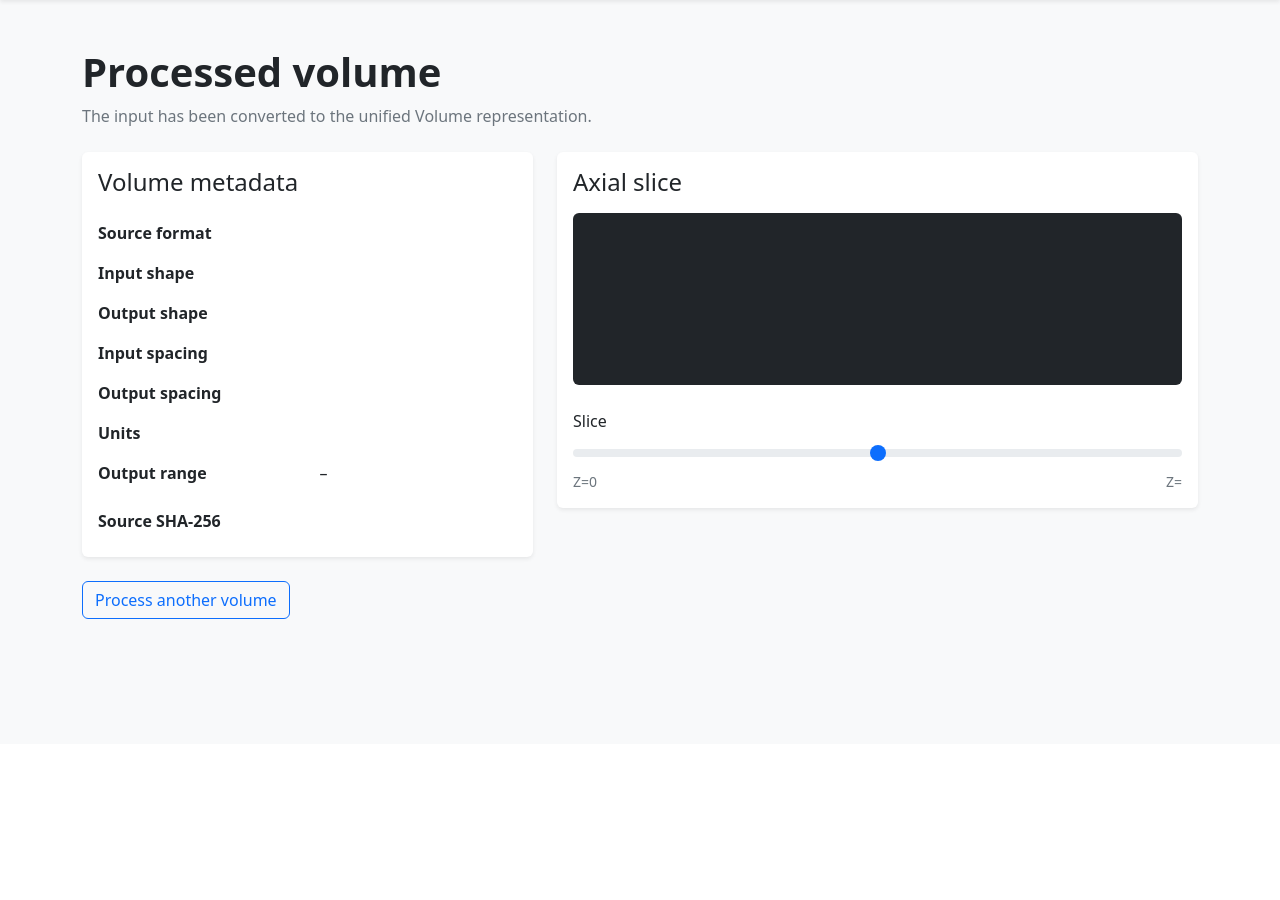
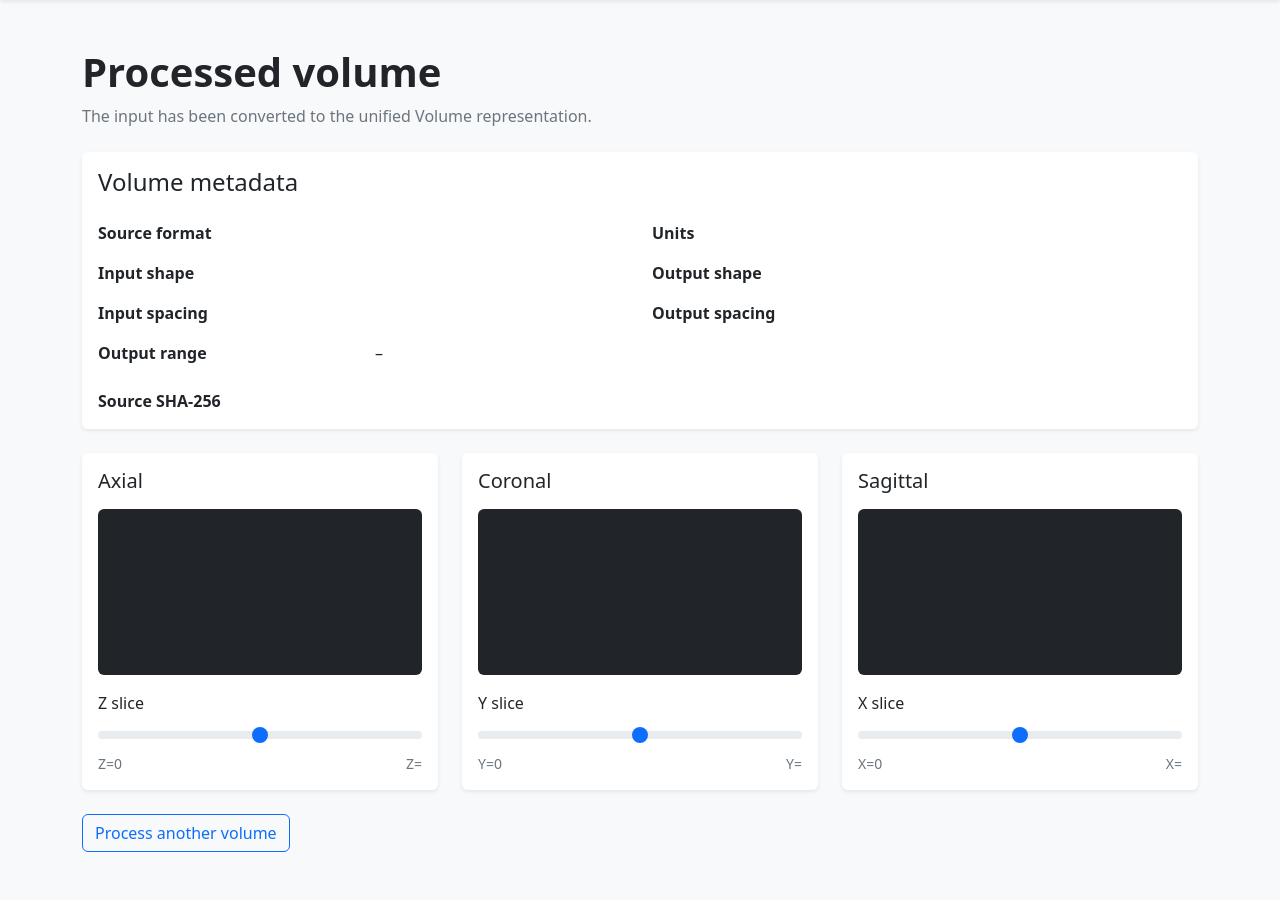
Before and after one commit to pg-weti-projects/3d-object-segmentation, a Flask app: template src/api/templates/result.html in a window 1280 px wide. Shown: the part 56-956 px from the top of the page. Before the commit the page ends 675 px from the top, so only its background shows below. Run offline with Flask 3, Linux system fonts and the light colour scheme; the template is opened without the code that fills it, so the values that code supplies are empty; a map, chart or similar area stays blank.

Commit message:
feat: add 3-plane visualisation (#33)

```diff
--- a/src/api/static/css/app.css
+++ b/src/api/static/css/app.css
@@ -1,3 +1,11 @@
 body {
   min-height: 100vh;
 }
+
+.plane-canvas {
+  display: block;
+  max-width: 100%;
+  max-height: 60vh;
+  margin: 0 auto;
+  cursor: ns-resize;
+}
--- a/src/api/static/js/volume-preview.js
+++ b/src/api/static/js/volume-preview.js
@@ -1,32 +1,90 @@
-const previewSlices = window.volumePreviewData;
-const canvas = document.getElementById("preview");
-const slider = document.getElementById("slice-slider");
-const sliceLabel = document.getElementById("slice-label");
+// window.volumePreviewData: nested [Z][Y][X] floats in [0, 1];
+// window.volumePreviewSpacing: [z, y, x] voxel size in mm.
+(() => {
+const slices = window.volumePreviewData;
+const spacing = window.volumePreviewSpacing || [1, 1, 1];
+const MIN_DISPLAY_SIZE = 512;
 
-function renderSlice(index) {
-  const slice = previewSlices[index];
-  const height = slice.length;
-  const width = slice[0].length;
-  canvas.width = width;
-  canvas.height = height;
-
-  const context = canvas.getContext("2d");
-  const image = context.createImageData(width, height);
-
-  slice.forEach((row, y) => row.forEach((value, x) => {
-    const color = Math.round(value * 255);
-    const offset = (y * width + x) * 4;
-    image.data[offset] = color;
-    image.data[offset + 1] = color;
-    image.data[offset + 2] = color;
-    image.data[offset + 3] = 255;
-  }));
-
-  context.putImageData(image, 0, 0);
-  sliceLabel.textContent = `(Z=${index})`;
+if (!slices || !slices.length) {
+  return;
 }
 
-if (previewSlices && previewSlices.length && canvas && slider && sliceLabel) {
-  renderSlice(Number(slider.value));
-  slider.addEventListener("input", () => renderSlice(Number(slider.value)));
-}
+const depth = slices.length;
+const height = slices[0].length;
+const width = slices[0][0].length;
+const [spacingZ, spacingY, spacingX] = spacing;
+
+const planes = {
+  axial: {
+    axis: "Z", count: depth, columns: width, rows: height,
+    columnSpacing: spacingX, rowSpacing: spacingY,
+    value: (index, row, column) => slices[index][row][column],
+  },
+  coronal: {
+    axis: "Y", count: height, columns: width, rows: depth,
+    columnSpacing: spacingX, rowSpacing: spacingZ,
+    value: (index, row, column) => slices[row][index][column],
+  },
+  sagittal: {
+    axis: "X", count: width, columns: height, rows: depth,
+    columnSpacing: spacingY, rowSpacing: spacingZ,
+    value: (index, row, column) => slices[row][column][index],
+  },
+};
+
+Object.entries(planes).forEach(([name, plane]) => {
+  const canvas = document.getElementById(`${name}-canvas`);
+  const slider = document.getElementById(`${name}-slider`);
+  const label = document.getElementById(`${name}-label`);
+  if (!canvas || !slider || !label) {
+    return;
+  }
+
+  const source = document.createElement("canvas");
+  source.width = plane.columns;
+  source.height = plane.rows;
+  const sourceContext = source.getContext("2d");
+  const image = sourceContext.createImageData(plane.columns, plane.rows);
+
+  const physicalWidth = plane.columns * plane.columnSpacing;
+  const physicalHeight = plane.rows * plane.rowSpacing;
+  const scale = Math.max(plane.columns, plane.rows, MIN_DISPLAY_SIZE)
+    / Math.max(physicalWidth, physicalHeight);
+  canvas.width = Math.max(1, Math.round(physicalWidth * scale));
+  canvas.height = Math.max(1, Math.round(physicalHeight * scale));
+  const context = canvas.getContext("2d");
+
+  function render(index) {
+    for (let row = 0; row < plane.rows; row += 1) {
+      for (let column = 0; column < plane.columns; column += 1) {
+        const value = Math.round(plane.value(index, row, column) * 255);
+        const pixel = (row * plane.columns + column) * 4;
+        image.data[pixel] = value;
+        image.data[pixel + 1] = value;
+        image.data[pixel + 2] = value;
+        image.data[pixel + 3] = 255;
+      }
+    }
+    sourceContext.putImageData(image, 0, 0);
+    context.drawImage(source, 0, 0, canvas.width, canvas.height);
+    label.textContent = `(${plane.axis}=${index} / ${plane.count - 1})`;
+  }
+
+  function show(index) {
+    const clamped = Math.min(Math.max(index, 0), plane.count - 1);
+    slider.value = clamped;
+    render(clamped);
+  }
+
+  slider.addEventListener("input", () => render(Number(slider.value)));
+
+  canvas.addEventListener("wheel", (event) => {
+    event.preventDefault();
+    if (event.deltaY !== 0) {
+      show(Number(slider.value) + Math.sign(event.deltaY));
+    }
+  }, { passive: false });
+
+  show(Number(slider.value));
+});
+})();
--- a/src/api/templates/result.html
+++ b/src/api/templates/result.html
@@ -5,6 +5,7 @@
   <meta name="viewport" content="width=device-width, initial-scale=1">
   <title>Processed Volume</title>
   <link href="https://cdn.jsdelivr.net/npm/bootstrap@5.3.3/dist/css/bootstrap.min.css" rel="stylesheet">
+  <link rel="stylesheet" href="{{ url_for('static', filename='css/app.css') }}">
 </head>
 <body class="bg-light">
   <nav class="navbar navbar-expand-lg navbar-dark bg-primary shadow-sm">
@@ -21,46 +22,50 @@
       <h1 class="fw-bold">Processed volume</h1>
       <p class="text-secondary">The input has been converted to the unified Volume representation.</p>
     </div>
-    <div class="row g-4">
-      <div class="col-lg-5">
+    <section class="card border-0 shadow-sm">
+      <div class="card-body">
+        <h2 class="h4">Volume metadata</h2>
+        <dl class="row mb-0">
+          <dt class="col-sm-3 mt-3">Source format</dt><dd class="col-sm-3 mt-3">{{ result.source_format }}</dd>
+          <dt class="col-sm-3 mt-3">Units</dt><dd class="col-sm-3 mt-3">{{ result.units }}</dd>
+          <dt class="col-sm-3 mt-3">Input shape</dt><dd class="col-sm-3 mt-3">{{ result.input_shape }}</dd>
+          <dt class="col-sm-3 mt-3">Output shape</dt><dd class="col-sm-3 mt-3">{{ result.output_shape }}</dd>
+          <dt class="col-sm-3 mt-3">Input spacing</dt><dd class="col-sm-3 mt-3">{{ result.input_spacing }}</dd>
+          <dt class="col-sm-3 mt-3">Output spacing</dt><dd class="col-sm-3 mt-3">{{ result.output_spacing }}</dd>
+          <dt class="col-sm-3 mt-3">Output range</dt><dd class="col-sm-9 mt-3">{{ result.minimum }} – {{ result.maximum }}</dd>
+          <dt class="col-sm-3 mt-3">Source SHA-256</dt><dd class="col-sm-9 mt-3"><code class="text-break">{{ result.source_hash }}</code></dd>
+        </dl>
+      </div>
+    </section>
+    {% set planes = [("axial", "Axial", "Z", 0), ("coronal", "Coronal", "Y", 1), ("sagittal", "Sagittal", "X", 2)] %}
+    <div class="row g-4 mt-0">
+      {% for plane, title, axis, axis_index in planes %}
+      {% set last = result.output_shape[axis_index] - 1 %}
+      <div class="col-lg-4">
         <section class="card border-0 shadow-sm h-100">
           <div class="card-body">
-            <h2 class="h4">Volume metadata</h2>
-            <dl class="row mb-0">
-              <dt class="col-sm-6 mt-3">Source format</dt><dd class="col-sm-6 mt-3">{{ result.source_format }}</dd>
-              <dt class="col-sm-6 mt-3">Input shape</dt><dd class="col-sm-6 mt-3">{{ result.input_shape }}</dd>
-              <dt class="col-sm-6 mt-3">Output shape</dt><dd class="col-sm-6 mt-3">{{ result.output_shape }}</dd>
-              <dt class="col-sm-6 mt-3">Input spacing</dt><dd class="col-sm-6 mt-3">{{ result.input_spacing }}</dd>
-              <dt class="col-sm-6 mt-3">Output spacing</dt><dd class="col-sm-6 mt-3">{{ result.output_spacing }}</dd>
-              <dt class="col-sm-6 mt-3">Units</dt><dd class="col-sm-6 mt-3">{{ result.units }}</dd>
-              <dt class="col-sm-6 mt-3">Output range</dt><dd class="col-sm-6 mt-3">{{ result.minimum }} – {{ result.maximum }}</dd>
-              <dt class="col-sm-12 mt-3">Source SHA-256</dt><dd class="col-sm-12"><code class="text-break">{{ result.source_hash }}</code></dd>
-            </dl>
-          </div>
-        </section>
-      </div>
-      <div class="col-lg-7">
-        <section class="card border-0 shadow-sm">
-          <div class="card-body">
-            <h2 class="h4">Axial slice <span id="slice-label" class="text-secondary"></span></h2>
+            <h2 class="h5">{{ title }} <span id="{{ plane }}-label" class="text-secondary"></span></h2>
             <div class="bg-dark rounded p-2 mt-3 text-center">
-              <canvas id="preview" class="img-fluid"></canvas>
+              <canvas id="{{ plane }}-canvas" class="plane-canvas" data-plane="{{ plane }}"
+                      title="Scroll to change the {{ title | lower }} slice"></canvas>
             </div>
-            <label class="form-label mt-4" for="slice-slider">Slice</label>
-            <input class="form-range" type="range" id="slice-slider"
-                   min="0" max="{{ result.slice_count - 1 }}" value="{{ result.slice_count // 2 }}">
+            <label class="form-label mt-3" for="{{ plane }}-slider">{{ axis }} slice</label>
+            <input class="form-range" type="range" id="{{ plane }}-slider" data-plane="{{ plane }}"
+                   min="0" max="{{ last }}" value="{{ last // 2 }}">
             <div class="d-flex justify-content-between small text-secondary">
-              <span>Z=0</span>
-              <span>Z={{ result.slice_count - 1 }}</span>
+              <span>{{ axis }}=0</span>
+              <span>{{ axis }}={{ last }}</span>
             </div>
           </div>
         </section>
       </div>
+      {% endfor %}
     </div>
     <a class="btn btn-outline-primary mt-4" href="{{ url_for('web.preprocess_page') }}">Process another volume</a>
   </main>
   <script>
     window.volumePreviewData = {{ result.slices | tojson }};
+    window.volumePreviewSpacing = {{ result.output_spacing | tojson }};
   </script>
   <script src="{{ url_for('static', filename='js/volume-preview.js') }}"></script>
 </body>
```
Also changed, not shown: src/api/processing.py (+6 -11 lines), tests/test_preview.py (added, +49 -0 lines).
